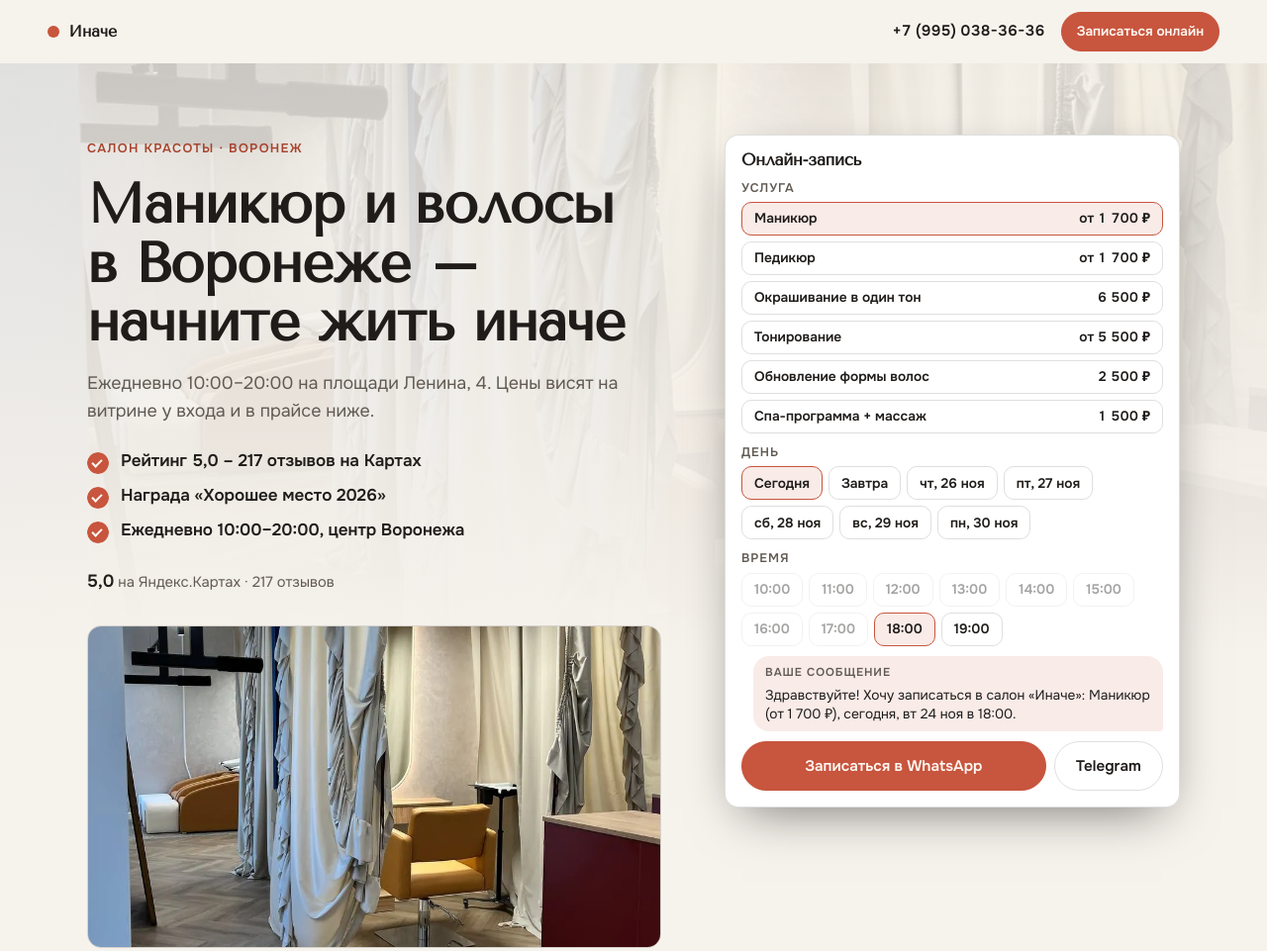
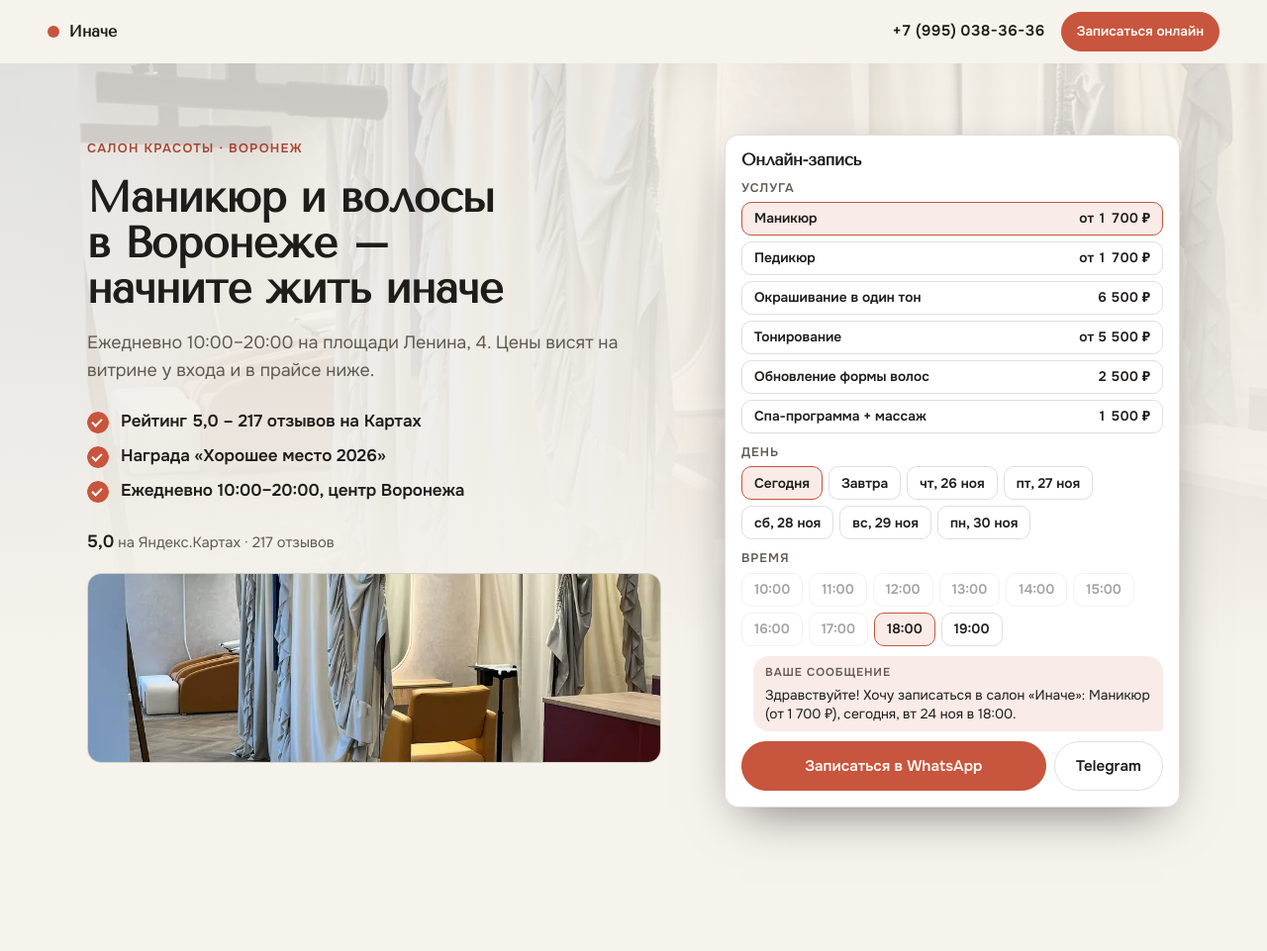
Before and after one commit to jeing1985-coder/inache, a plain HTML site: page index.html in a window 1280 px wide. Shown: the top 961 px of the page at 99% size. Drawn offline with Linux system fonts and the light colour scheme.

Commit message:
Первый экран целиком в окне: фото ограничено по высоте, заголовок меньше

```diff
--- a/style-prod.css
+++ b/style-prod.css
@@ -212,3 +212,10 @@ main { max-width: var(--wrap); margin: 0 auto; padding: 0 var(--gut); }
   .s-bubble { padding: 8px 12px; margin-left: 12px; }
   .s-bubble p { font-size: .86rem; line-height: 1.4; }
 }
+
+/* первый экран целиком на десктопе – заголовок меньше, фото ограничено по высоте */
+@media (min-width: 961px) {
+  .s-hero h1 { font-size: calc(clamp(2rem, 3.4vw, 2.9rem) * var(--h1k, 1)); }
+  .s-hero__photo { margin-top: 18px; }
+  .s-hero__photo img { aspect-ratio: auto; height: clamp(190px, 24vh, 270px); }
+}
```
